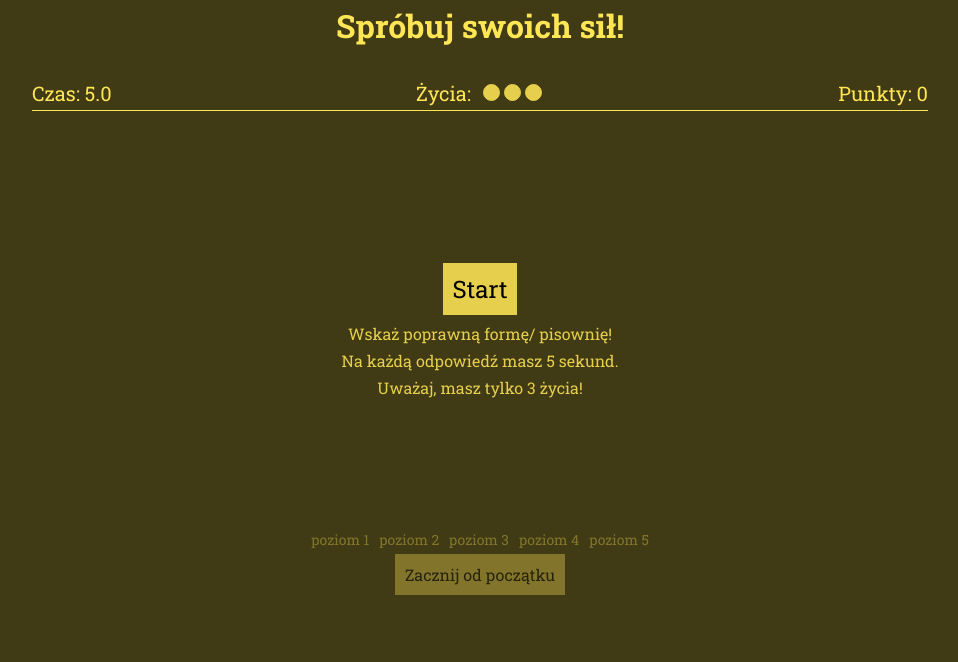
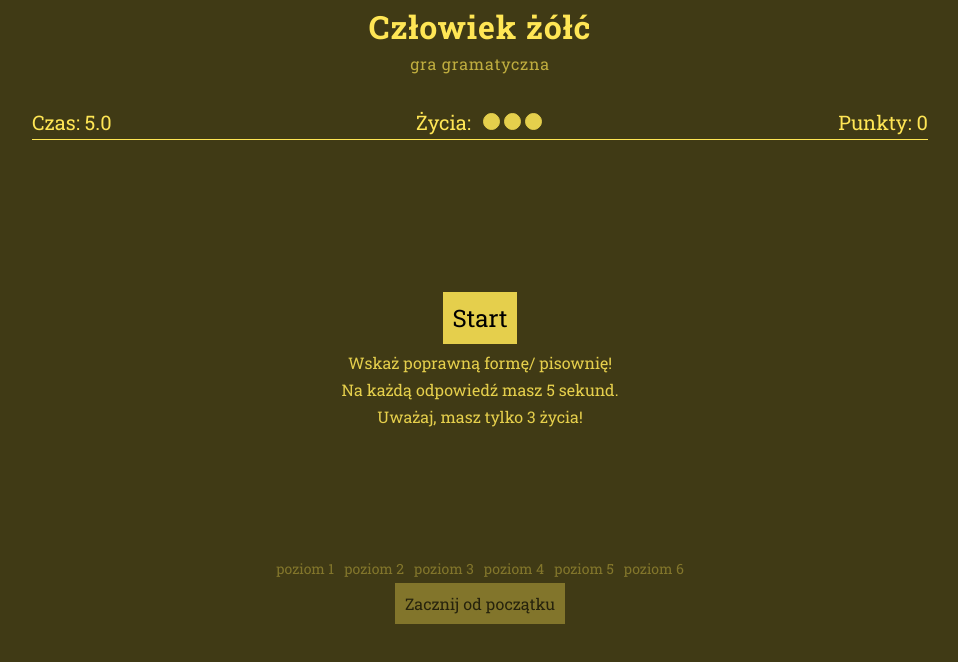
Before and after one commit to NilmergOmino/czlowiek-zolc, a plain HTML site: page index.html in a window 1280 px wide. Shown: the whole page, without its empty margins (160-1118 px from the left). Drawn offline with Linux system fonts and the light colour scheme.

Commit message:
improves added, new game title, json questions file created

```diff
--- a/index.html
+++ b/index.html
@@ -10,7 +10,8 @@
 </head>
 <body>
     <header class="header">
-        <h1 class="heading">Spróbuj swoich sił!</h1>
+        <h1 class="heading"><a class="header__link" href="">Człowiek żółć</a></h1>
+        <p class="sub-heading">gra gramatyczna</p>
     </header>
     <main class="main">
         <div class="game-stats">
@@ -38,7 +39,6 @@
             </div>
         </div>
     </main>
-    <script src="js/questions.js"></script>
     <script src="js/alerts.js"></script>
     <script src="js/game.js"></script>
 </body>
--- a/js/game.js
+++ b/js/game.js
@@ -1,3 +1,4 @@
+window.addEventListener("DOMContentLoaded", function(){
     const startInfo = document.getElementById('start-info');
     const buttonPlay = document.getElementById('button_play');
     const pointsContainer = document.getElementById('points_container');
@@ -7,20 +8,6 @@ const lvlsContainer = document.getElementById('lvls-container');
     const buttonRestart = document.getElementById('button_restart');
     const lifesContainer = document.getElementById('lifes-container');
 
-window.addEventListener("DOMContentLoaded", function(){
-    Game.init();
-    buttonPlay.addEventListener('click', function(){
-        Game.display("hide", startInfo);
-        Game.display("show", answers);
-        Game.setQuestion();
-    })
-    buttonRestart.addEventListener('click', function(){
-        Game.init();
-        timeContainer.textContent = "5.0";
-        Game.display("show", startInfo);
-        Game.display("hide", answers);
-    })
-});
     const Game = {
         init: function(){
             Game.lifes = 3;
@@ -30,15 +17,28 @@ const Game = {
             Game.time = 50;
             Game.timeDrop = false;
             pointsContainer.textContent = Game.points;
-        Game.questionsArr = Questions["lvl"+Game.lvl];
+            Game.questionsArr = Game.questions["lvl"+Game.lvl];
             Game.lvlsFinished();
             Game.lifesLeft();
+        },
+        loadQuestions: function(){
+            let questionsSource = "js/questions.json";
+            let ajax = new XMLHttpRequest();
+            ajax.open("GET", questionsSource, true);
+            ajax.addEventListener('load', function(){
+                if(this.status === 200){
+                    Game.questions = JSON.parse(ajax.responseText);
+                    Game.init();
+                }
+                else alert('Błąd połączenia! Prosimy spróbować później.');
+            })
+            ajax.send();
         },
         nextLevel: function(){
             Game.questionNumber = 0;
             Game.points = 0;
             pointsContainer.textContent = Game.points;
-        Game.questionsArr = Questions["lvl"+Game.lvl];
+            Game.questionsArr = Game.questions["lvl"+Game.lvl];
             Game.setQuestion();
         },
         display: function(action, el){
@@ -58,7 +58,7 @@ const Game = {
                 })
                 Game.time = 50;
                 Game.timeDrop = true;
-            Game.timeCounting();
+                if(Game.active) Game.timeCounting();
             }
             else Game.endGame();
         },
@@ -81,7 +81,7 @@ const Game = {
         endGame: function(){
             Game.timeDrop = false;
             if(Game.questionNumber == Game.questionsArr.length){
-            if(Game.lvl == Questions.lvls) alerts.winGame();
+                if(Game.lvl == Game.questions.lvls) alerts.winGame();
                 else{
                     alerts.winRound(Game.lvl);
                     let buttonNextRound = document.createElement('button');
@@ -119,7 +119,7 @@ const Game = {
         },
         lvlsFinished: function(){
             let fragment = document.createDocumentFragment();
-        for(let i = 1; i<= Questions.lvls; i++){
+            for(let i = 1; i<= Game.questions.lvls; i++){
                 let span = document.createElement('span');
                 span.textContent = "poziom "+i;
                 (Game.lvl > i)? span.classList.add('lvl', 'lvl_finished') : span.classList.add('lvl');
@@ -137,3 +137,19 @@ const Game = {
             else if(Game.time <= 0) Game.endGame();
         }
     }
+
+    Game.loadQuestions();
+    buttonPlay.addEventListener('click', function(){
+        Game.active = true;
+        Game.display("hide", startInfo);
+        Game.display("show", answers);
+        Game.setQuestion();
+    })
+    buttonRestart.addEventListener('click', function(){
+        Game.active = false;
+        Game.init();
+        timeContainer.textContent = "5.0";
+        Game.display("show", startInfo);
+        Game.display("hide", answers);
+    })
+});
--- a/js/questions.js
+++ b/js/questions.js
@@ -1,43 +1,43 @@
 const Questions = {
-    lvls: 5,
+    lvls: 6,
     lvl1: [["póki co", "puki co"],
-            ["wziąć", "wziąść", "wziąźć"],
             ["jabłko", "jabko"],
+            ["proszę", "prosze"],
             ["pojedynczy", "pojedyńczy"],
             ["poszedłem", "poszłem"],
             ["w ogóle", "wogóle"],
+            ["na pewno", "napewno"],
             ["zwierzę", "zwierze"],
             ["parę groszy", "pare groszy"],
-            ["proszę", "prosze"],
-            ["waha", "wacha"]],
+            ["po prostu", "poprostu"]],
     lvl2: [["w każdym razie", "w każdym bądź razie"],
             ["wielką literą", "z wielkiej litery"],
+            ["wziąć", "wziąść", "wziąźć"],
             ["liczba gatunków", "ilość gatunków"],
+            ["pszczelarz", "przczelarz"],
             ["stąd", "z tąd", "stond"],
-            ["na pewno", "napewno"],
+            ["z powrotem", "spowrotem"],
+            ["stamtąd", "z tamtąd"],
             ["tylny", "tylni"],
-            ["książę z bajki", "książe z bajki"],
-            ["po prostu", "poprostu"],
-            ["z powrotem", "spowrotem"],
             ["można by", "możnaby"]],
-    lvl3: [["dużą literą", "z dużej litery"],
+    lvl3: [["wąchać", "wąhać"],
             ["pełnić funkcję", "pełnić rolę"],
-            ["stamtąd", "z tamtąd"],
+            ["wahać się", "wachać się"],
             ["w głąb", "wgłąb", "wgłomb"],
             ["naprzeciwko", "na przeciwko"],
+            ["w cudzysłowie", "w cudzysłowiu"],
             ["zrobiłbym", "zrobił bym"],
-            ["imię", "imie"],
+            ["co najmniej", "conajmniej"],
             ["na co dzień", "na codzień", "nacodzień"],
-            ["co najmniej", "conajmniej"],
             ["zresztą co cię to obchodzi?", "z resztą co cię to obchodzi?"]],
     lvl4: [["linii najmniejszego oporu", "najmniejszej lini oporu"],
             ["dwa tysiące ósmy", "dwutysięczny ósmy"],
             ["mogłoby", "mogło by"],
             ["pszenica", "przenica"],
-            ["łańcuszek na szyi", "łańcuszek na szyji"],
+            ["alei", "aleji"],
             ["sprzed", "z przed"],
             ["znad", "z nad"],
-            ["nie lada sztuka", "nielada sztuka"],
+            ["Uwaga!", "Uwaga !"],
             ["naprawdę", "na prawdę", "naprawde", "na prawde"],
             ["kosztować mniej", "kosztować taniej"]],
     lvl5: [["oddziałujący", "oddziaływujący"],
@@ -45,9 +45,19 @@ const Questions = {
             ["uznać za", "uznać jako"],
             ["żądać", "rządać"],
             ["ludziom", "ludzią"],
-            ["rządzi", "żądzi"],
-            ["wąchać", "wąhać"],
+            ["rządzić", "żądzić"],
+            ["de facto", "defacto"],
             ["spadać", "spadać w dół"],
             ["20-lecie", "20-sto lecie"],
-            ["dwuipółletni", "dwu i pół letni"]]
+            ["dwuipółletni", "dwu i pół letni"]],
+    lvl6: [["greckokatolicki", "grekokatolicki"],
+            ["Kościół katolicki", "Kościół Katolicki"],
+            ["mogłaby", "mogła by"],
+            ["10-metrowy", "10-cio metrowy"],
+            ["10 tys. zł.", "10 tyś. zł."],
+            ["półtoragodzinny", "półtora-godzinny"],
+            ["to nie byle kto", "to niebyle kto"],
+            ["eksmąż", "eks mąż", "eks-mąż"],
+            ["nie lada sztuka", "nielada sztuka"],
+            ["5 dni z rzędu", "5 dni pod rząd"]]
 }
--- /dev/null
+++ b/js/questions.json
@@ -0,0 +1,9 @@
+{
+    "lvls": 6,
+    "lvl1": [["póki co", "puki co"],["jabłko", "jabko"],["proszę", "prosze"],["pojedynczy", "pojedyńczy"],["poszedłem", "poszłem"],["w ogóle", "wogóle"],["na pewno", "napewno"],["zwierzę", "zwierze"],["parę groszy", "pare groszy"],["po prostu", "poprostu"]],
+    "lvl2": [["w każdym razie", "w każdym bądź razie"],["wielką literą", "z wielkiej litery"],["wziąć", "wziąść", "wziąźć"],["liczba gatunków", "ilość gatunków"],["pszczelarz", "przczelarz"],["stąd", "z tąd", "stond"],["z powrotem", "spowrotem"],["stamtąd", "z tamtąd"],["tylny", "tylni"],["można by", "możnaby"]],
+    "lvl3": [["wąchać", "wąhać"],["pełnić funkcję", "pełnić rolę"],["wahać się", "wachać się"],["w głąb", "wgłąb", "wgłomb"],["naprzeciwko", "na przeciwko"],["w cudzysłowie", "w cudzysłowiu"],["zrobiłbym", "zrobił bym"],["co najmniej", "conajmniej"],["na co dzień", "na codzień", "nacodzień"],["zresztą co cię to obchodzi?", "z resztą co cię to obchodzi?"]],
+    "lvl4": [["linii najmniejszego oporu", "najmniejszej lini oporu"],["dwa tysiące ósmy", "dwutysięczny ósmy"],["mogłoby", "mogło by"],["pszenica", "przenica"],["alei", "aleji"],["sprzed", "z przed"],["znad", "z nad"],["Uwaga!", "Uwaga !"],["naprawdę", "na prawdę", "naprawde", "na prawde"],["kosztować mniej", "kosztować taniej"]],
+    "lvl5": [["oddziałujący", "oddziaływujący"],["na skutek", "na wskutek"],["uznać za", "uznać jako"],["żądać", "rządać"],["ludziom", "ludzią"],["rządzić", "żądzić"],["de facto", "defacto"],["spadać", "spadać w dół"],["20-lecie", "20-sto lecie"],["dwuipółletni", "dwu i pół letni"]],
+    "lvl6": [["greckokatolicki", "grekokatolicki"],["Kościół katolicki", "Kościół Katolicki"],["mogłaby", "mogła by"],["10-metrowy", "10-cio metrowy"],["10 tys. zł.", "10 tyś. zł."],["półtoragodzinny", "półtora-godzinny"],["to nie byle kto", "to niebyle kto"],["eksmąż", "eks mąż", "eks-mąż"],["nie lada sztuka", "nielada sztuka"],["5 dni z rzędu", "5 dni pod rząd"]]
+}
--- a/scss/_responsive.scss
+++ b/scss/_responsive.scss
@@ -64,7 +64,7 @@
     }
     .header{
         font-size: 12px;
-        height: 40px;
+        min-height: 40px;
     }
     .start-info{
         font-size: 12px;
--- a/scss/style.scss
+++ b/scss/style.scss
@@ -17,10 +17,32 @@ body{
     display: flex;
     justify-content: center;
     align-items: center;
+    flex-direction: column;
     padding: 0;
-    margin: 0 0 10px 0;
-    height: 50px;
+    margin: 5px 0 10px 0;
+    min-height: 50px;
+    letter-spacing: .05em;
+    &__link{
+        color: $color-m1;
+        text-decoration: none;
+        transition: 0.4s;
+        &:hover, &:focus{
+            background-color: $color-m4;
+        }
+    }
 }
+.heading{
+    margin: 0;
+    padding: 0;
+}
+.sub-heading{
+    color: $color-m3;
+    margin: 5px 0;
+    padding: 0;
+}
+// .span_game-word{
+//     color: $color-m1;
+// }
 .main{
     width: 70%;
     margin: 0 auto;
```
Also changed, not shown: css/style.css, 1 other file. Lines whose indentation alone changed are shown as unchanged.
